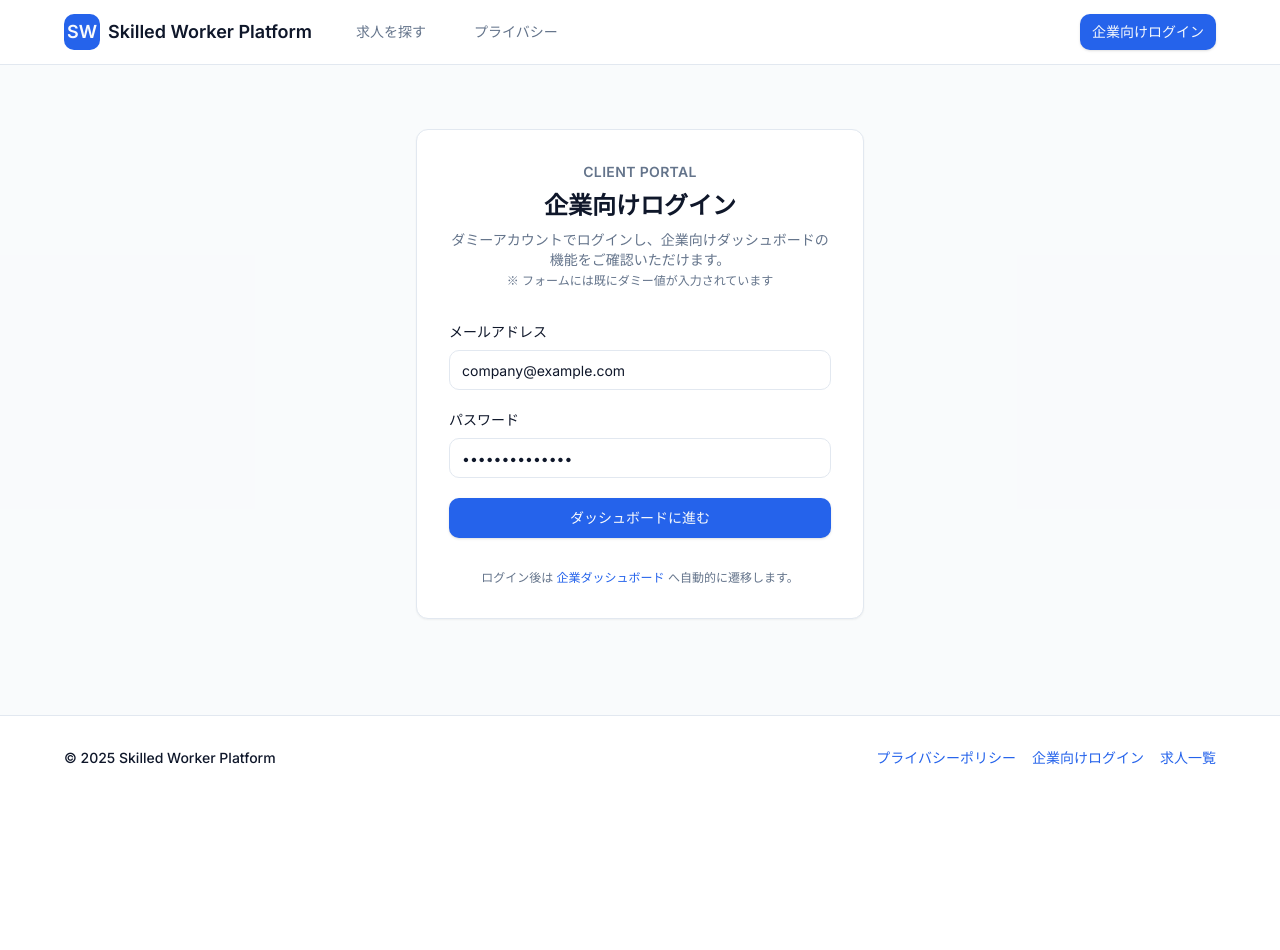
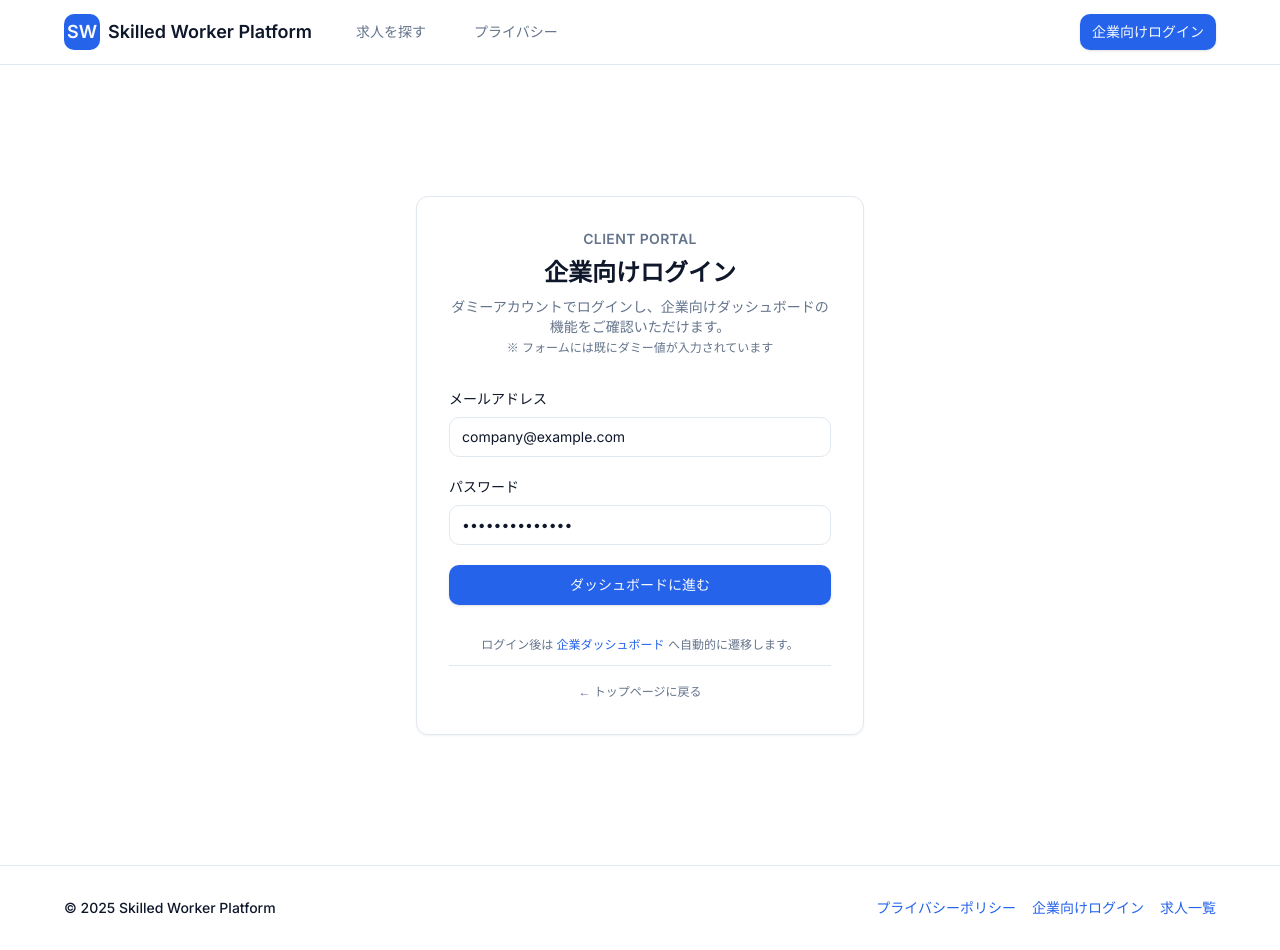
Before and after one commit to kubo-yasu-yk/ssw_pf, a Next.js app: page /client/login in a window 1280 px wide. Before the commit the page ends 800 px from the top, so only its background shows below. Built offline with nearby package versions, Linux system fonts and the light colour scheme.

Commit message:
Improve login page UI and remove header
- Create dedicated layout for login page without header
- Remove unnecessary header from login screen
- Add back to homepage link for better UX
- Improve login page styling for full-screen display

```diff
--- /dev/null
+++ b/app/client/login/layout.tsx
@@ -0,0 +1,13 @@
+import type { ReactNode } from 'react';
+
+interface LoginLayoutProps {
+  children: ReactNode;
+}
+
+export default function LoginLayout({ children }: LoginLayoutProps) {
+  return (
+    <div className="min-h-screen bg-background">
+      {children}
+    </div>
+  );
+}
--- a/app/client/login/page.tsx
+++ b/app/client/login/page.tsx
@@ -36,7 +36,7 @@ const ClientLoginPage = () => {
   };
 
   return (
-    <div className="container flex min-h-[70vh] items-center justify-center py-16">
+    <div className="flex min-h-screen items-center justify-center py-16">
       <div className="w-full max-w-md space-y-8 rounded-xl border border-border bg-card p-8 shadow-sm">
         <div className="space-y-2 text-center">
           <p className="text-sm font-semibold uppercase tracking-wide text-muted-foreground">Client Portal</p>
@@ -81,13 +81,20 @@ const ClientLoginPage = () => {
             ダッシュボードに進む
           </Button>
         </form>
-        <p className="text-center text-xs text-muted-foreground">
+        <div className="space-y-3 text-center">
+          <p className="text-xs text-muted-foreground">
             ログイン後は{' '}
             <Link href="/client" className="text-primary hover:text-primary/80">
               企業ダッシュボード
             </Link>{' '}
             へ自動的に遷移します。
           </p>
+          <div className="border-t border-border pt-3">
+            <Link href="/" className="text-xs text-muted-foreground hover:text-foreground">
+              ← トップページに戻る
+            </Link>
+          </div>
+        </div>
       </div>
     </div>
   );
```
Lines whose indentation alone changed are shown as unchanged.
